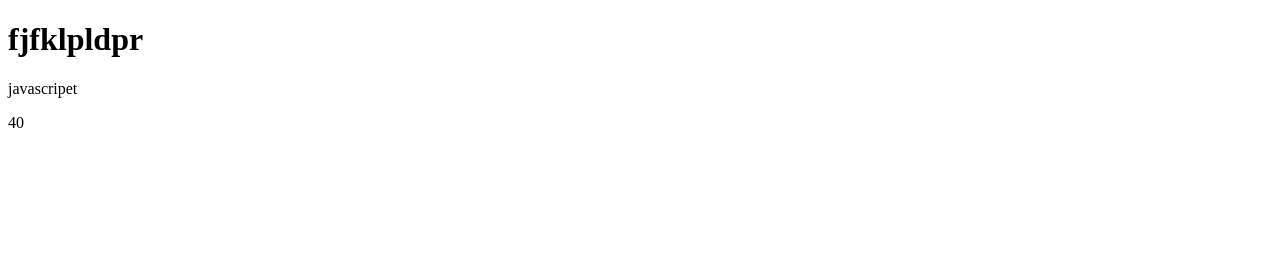
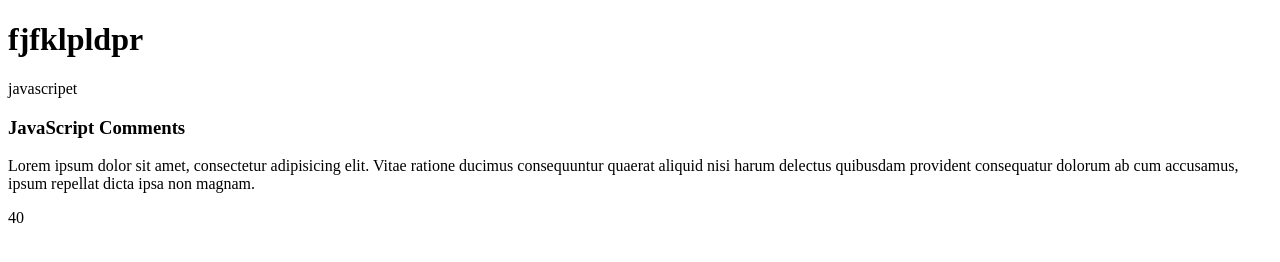
Before and after one commit to Mdratul5141/jakir, a plain HTML site: page index.html in a window 1280 px wide. Drawn offline with Linux system fonts and the light colour scheme.

Commit message:
ptag-added

```diff
--- a/index.html
+++ b/index.html
@@ -8,6 +8,12 @@
 <body>
     <h1>fjfklpldpr</h1>
     <p id="rana">gtpohktophothmk jkdsjkl</p>
+    <h3 id="myH">My first paragraph</h3>
+    <P>Lorem ipsum dolor sit amet, consectetur
+         adipisicing elit. Vitae ratione ducimus
+        consequuntur quaerat aliquid nisi harum delectus
+        quibusdam provident consequatur dolorum ab
+         cum accusamus, ipsum repellat dicta ipsa non magnam.</P>
 
 
 
--- a/mondul.js
+++ b/mondul.js
@@ -4,3 +4,6 @@ x=25;
 y=15;
 z=x+y
 document.write(z)
+document.getElementById("myH").innerText="JavaScript Comments"
+//
+document.getElementById("myP").innerText="// repository into"
```
